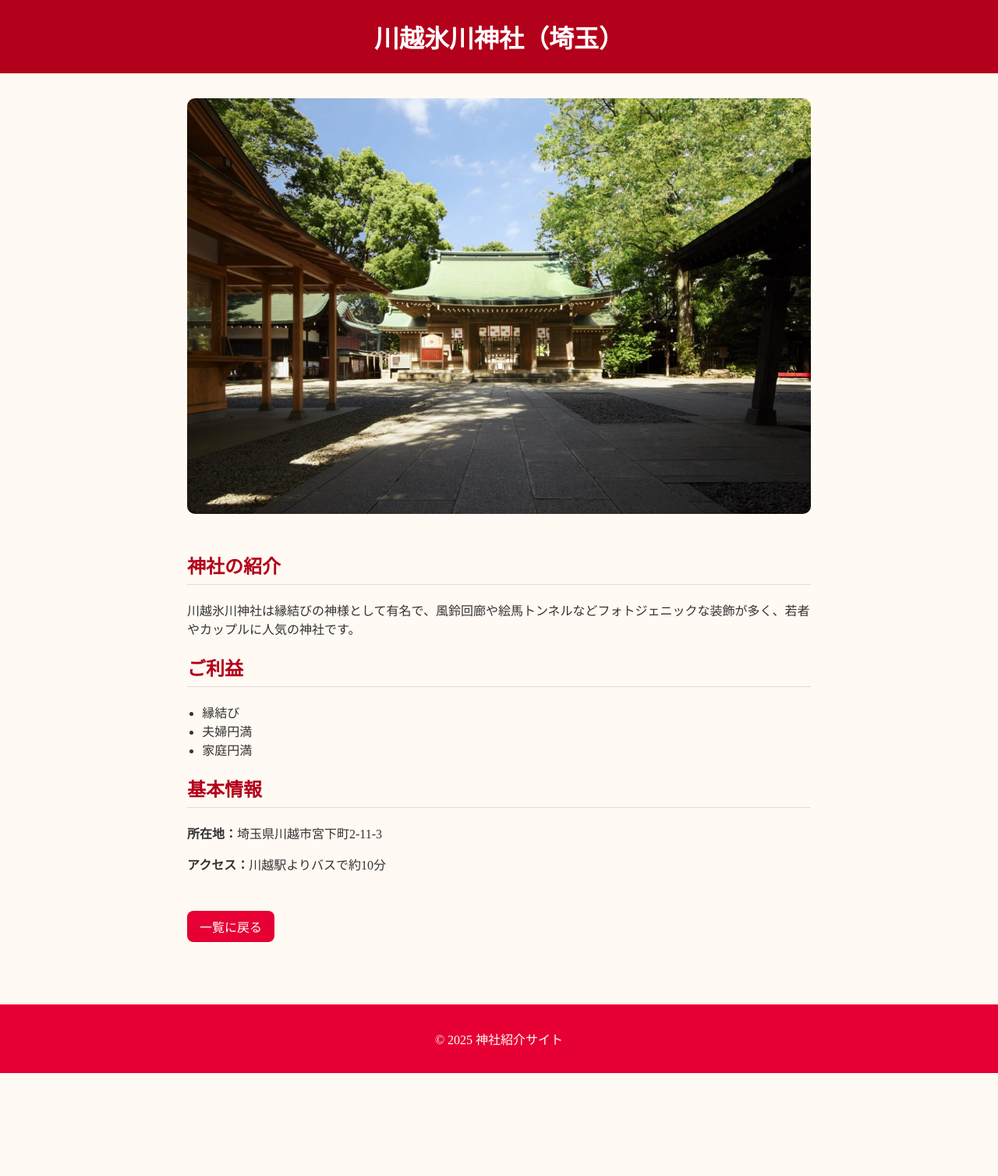
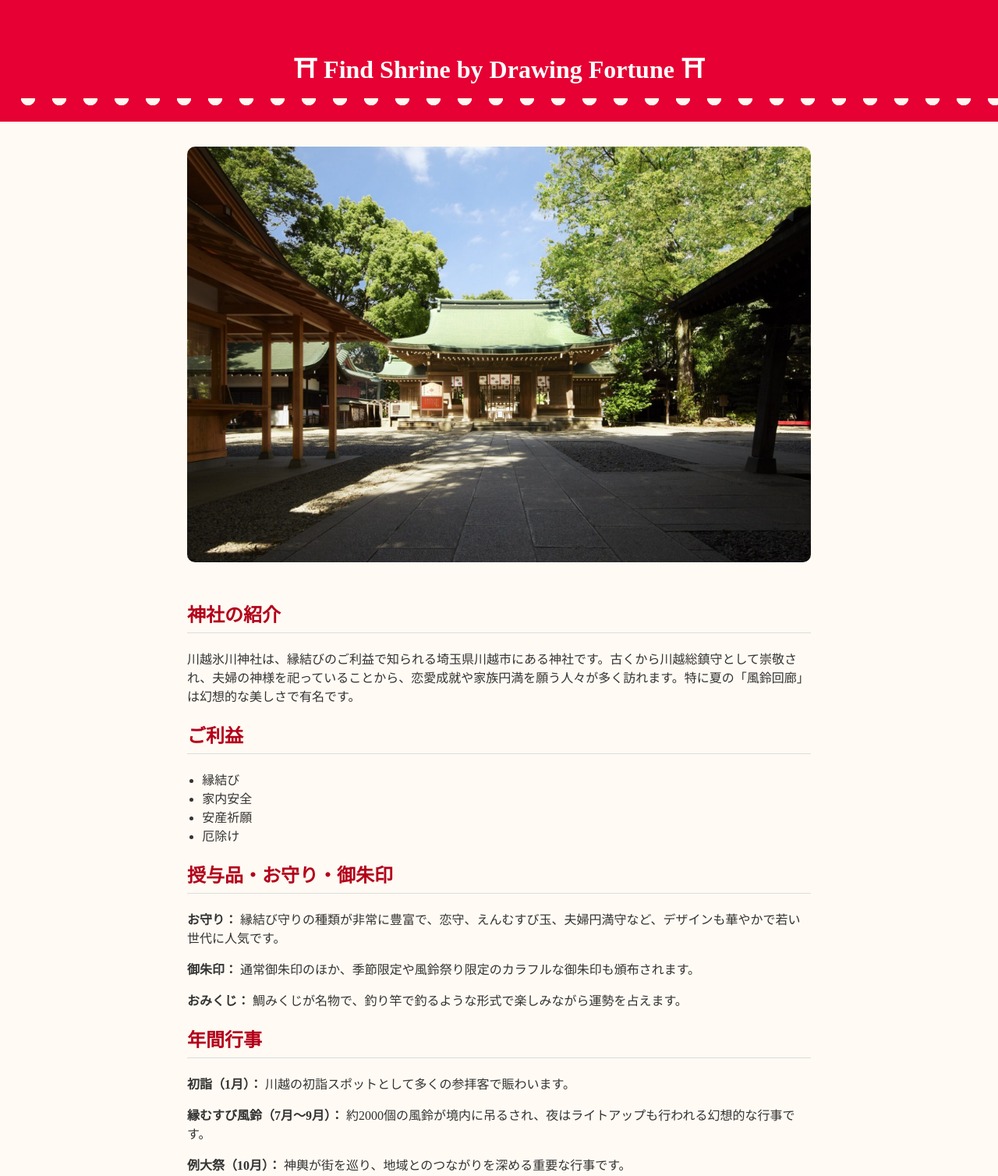
Before and after one commit to KanayamaHayato/FindShrineByDrawingFortune, a plain HTML site: page introduction-shrines/kawagoe2.html in a window 1280 px wide. Shown: the top 1508 px of the page at 78% size. Before the commit the page ends 1376 px from the top, so only its background shows below. Drawn offline with Linux system fonts and the light colour scheme.

Commit message:
Update 1.2

```diff
--- a/css/shrine-detail.css
+++ b/css/shrine-detail.css
@@ -6,16 +6,40 @@ body {
 }
 
 header {
-  background: #b3001b;
+  background: #e60033;
   color: white;
   text-align: center;
-  padding: 1.5em;
+  padding: 2em 1em 1em;
+  position: relative;
+  overflow: hidden;
 }
 
-h1 {
-  font-size: 2em;
+.header-content h1 {
+  font-size: 2.5em;
   margin: 0;
 }
+
+.wave {
+  position: absolute;
+  bottom: 0;
+  width: 100%;
+  height: 30px;
+  background: radial-gradient(circle at 50% 0%, #fff8f0 20%, transparent 21%);
+  background-size: 40px 40px;
+  background-repeat: repeat-x;
+  animation: waveAnim 5s linear infinite;
+}
+
+@keyframes waveAnim {
+  0% { background-position-x: 0; }
+  100% { background-position-x: 40px; }
+}
+
+header a {
+  color: inherit;
+  text-decoration: none;
+}
+
 
 main {
   padding: 2em;
--- a/css/shrine-list.css
+++ b/css/shrine-list.css
@@ -12,6 +12,11 @@ header {
   padding: 2em 1em 1em;
   position: relative;
   overflow: hidden;
+}
+
+header a {
+  color: inherit;
+  text-decoration: none;
 }
 
 .header-content h1 {
--- a/introduction-shrines/kawagoe2.html
+++ b/introduction-shrines/kawagoe2.html
@@ -1,3 +1,4 @@
+<!-- 川越氷川神社（kawagoe2.html） 拡張版 -->
 <!DOCTYPE html>
 <html lang="ja">
 <head>
@@ -8,22 +9,39 @@
 </head>
 <body>
   <header>
-    <h1>川越氷川神社（埼玉）</h1>
+    <div class="header">
+      <h1><a href="../index.html">⛩ Find Shrine by Drawing Fortune ⛩</a></h1>
+      <h2></h2>
+    </div>
+    <div class="wave"></div>
   </header>
   <main>
     <img src="../img/kawagoe.jpg" alt="川越氷川神社" class="main-image">
     <section class="description">
       <h2>神社の紹介</h2>
-      <p>川越氷川神社は縁結びの神様として有名で、風鈴回廊や絵馬トンネルなどフォトジェニックな装飾が多く、若者やカップルに人気の神社です。</p>
+      <p>川越氷川神社は、縁結びのご利益で知られる埼玉県川越市にある神社です。古くから川越総鎮守として崇敬され、夫婦の神様を祀っていることから、恋愛成就や家族円満を願う人々が多く訪れます。特に夏の「風鈴回廊」は幻想的な美しさで有名です。</p>
+
       <h2>ご利益</h2>
       <ul>
         <li>縁結び</li>
-        <li>夫婦円満</li>
-        <li>家庭円満</li>
+        <li>家内安全</li>
+        <li>安産祈願</li>
+        <li>厄除け</li>
       </ul>
+
+      <h2>授与品・お守り・御朱印</h2>
+      <p><strong>お守り：</strong> 縁結び守りの種類が非常に豊富で、恋守、えんむすび玉、夫婦円満守など、デザインも華やかで若い世代に人気です。</p>
+      <p><strong>御朱印：</strong> 通常御朱印のほか、季節限定や風鈴祭り限定のカラフルな御朱印も頒布されます。</p>
+      <p><strong>おみくじ：</strong> 鯛みくじが名物で、釣り竿で釣るような形式で楽しみながら運勢を占えます。</p>
+
+      <h2>年間行事</h2>
+      <p><strong>初詣（1月）：</strong> 川越の初詣スポットとして多くの参拝客で賑わいます。</p>
+      <p><strong>縁むすび風鈴（7月〜9月）：</strong> 約2000個の風鈴が境内に吊るされ、夜はライトアップも行われる幻想的な行事です。</p>
+      <p><strong>例大祭（10月）：</strong> 神輿が街を巡り、地域とのつながりを深める重要な行事です。</p>
+
       <h2>基本情報</h2>
       <p><strong>所在地：</strong>埼玉県川越市宮下町2-11-3</p>
-      <p><strong>アクセス：</strong>川越駅よりバスで約10分</p>
+      <p><strong>アクセス：</strong>東武東上線・JR川越線「川越駅」よりバスで約10分、「宮下町」下車 徒歩すぐ</p>
     </section>
     <a href="../shrine-list.html" class="back-button">一覧に戻る</a>
   </main>
```
Also changed, not shown: introduction-shrines/fushimi2.html (+5 -1 lines), introduction-shrines/meiji2.html (+22 -5 lines), introduction-shrines/sumiyoshi2.html (+21 -4 lines), introduction-shrines/washi2.html (+5 -1 lines), shrine-list.html (+3 -3 lines).
